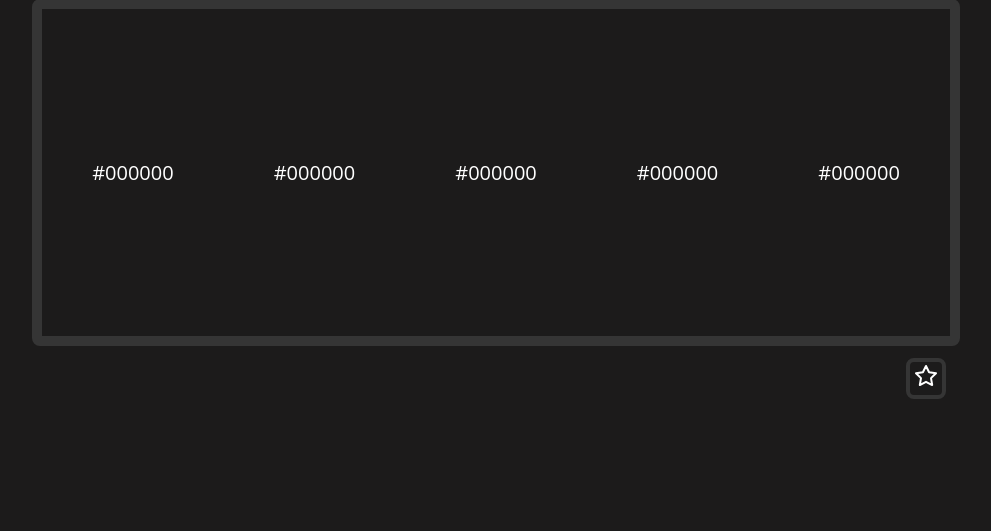
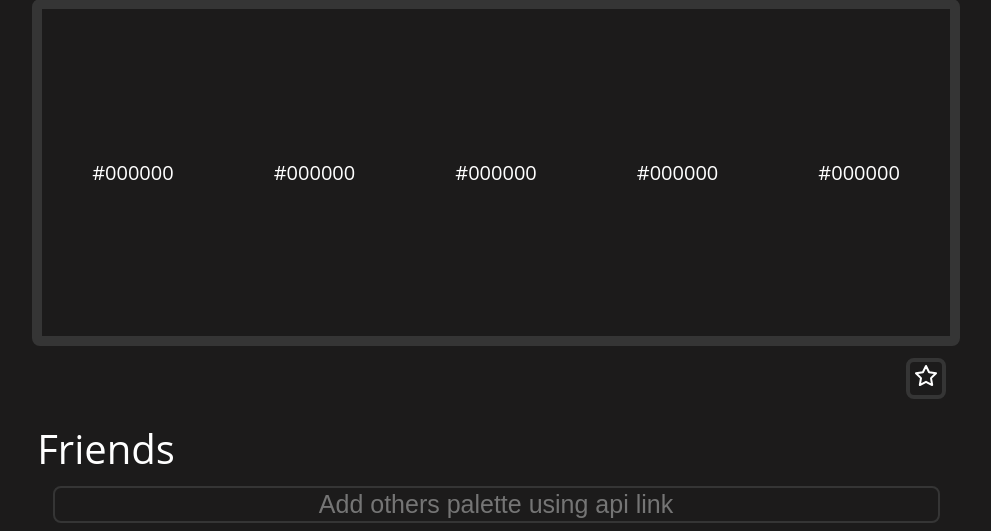
Before and after one commit to SlumberDemon/Palettes, a FastAPI app: page / in a window 1280 px wide. Shown: the part 553-1084 px from the top of the page, without its empty margins (144-1135 px from the left). Before the commit the page ends 952 px from the top, so only its background shows below. Run offline with FastAPI, Linux system fonts and the light colour scheme.

Commit message:
exp-n71X

```diff
--- a/static/scripts/script.js
+++ b/static/scripts/script.js
@@ -1,7 +1,9 @@
 palette = document.getElementById("PrimaryPalette").getElementsByTagName('div')
 let colorCards = document.getElementsByClassName("color-card");
 let urlCards = document.getElementsByClassName("text-card");
+let paletteFren = document.getElementById("palette-friend");
 let favoritesButton = document.getElementById("favorites");
+let titletoo = document.getElementById("menu-title-fren");
 let paletteText = document.getElementById("palette-text");
 let favoriteButton = document.getElementById("favorite");
 let favButton = document.getElementById("fav-create");
@@ -101,3 +103,13 @@ paletteText.addEventListener("keypress", async (event) => {
             }
     }
 }})
+
+paletteFren.addEventListener("keypress", async (event) => {
+    if (event.key === "Enter") {
+        titletoo.innerHTML = `...`
+        let resp = await fetch(paletteFren.value)
+        let data = await resp.json()
+        await fetch(`/favorites?c1=${data.colors[1].replace("#", "")}&c2=${data.colors[2].replace("#", "")}&c3=${data.colors[3].replace("#", "")}&c4=${data.colors[4].replace("#", "")}&c5=${data.colors[5].replace("#", "")}&prompt=null`, { method: "POST" })
+        titletoo.innerHTML = `Saved!`
+    }
+})
--- a/templates/index.html
+++ b/templates/index.html
@@ -58,6 +58,11 @@
         </div>
     </div>
     <!-- <input id="palette-image" class="url-input" type="text" placeholder="Image url to palette" autocomplete="off"> -->
+    <div class="menu-bar secondary">
+        <div id="menu-title-fren" class="menu-text secondary">Friends</div>
+    </div>
+    <input id="palette-friend" class="url-input" type="text" placeholder="Add others palette using api link"
+        autocomplete="off">
 </body>
 <script src="/static/scripts/script.js"></script>
 <script src="/static/scripts/feather.js"></script>
```
Also changed, not shown: Discovery.md (+1 -1 lines), README.md.
